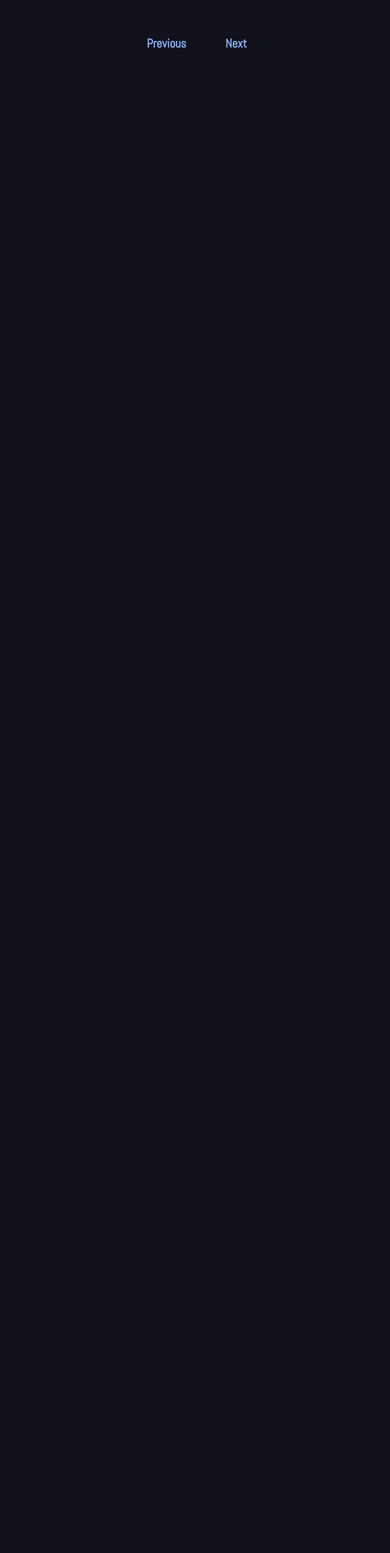
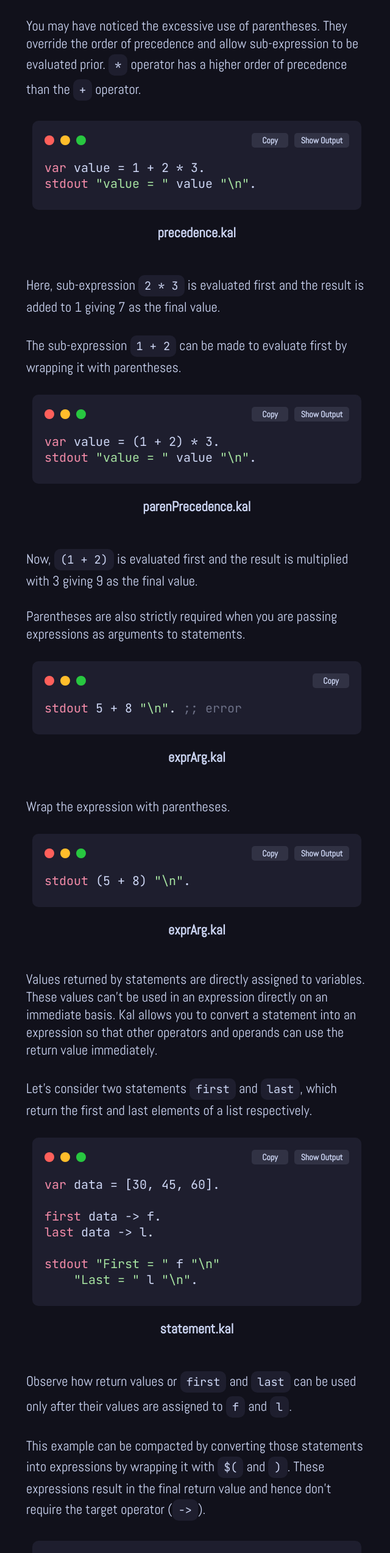
Before and after one commit to KILLinefficiency/KalWebsite, a SvelteKit app: page /docs/expressions in a window 1280 px wide. Shown: the part 7780-10326 px from the top of the page at 61% size, without its empty margins (381-1021 px from the left). Before the commit the page ends 7894 px from the top, so only its background shows below. Built offline with nearby package versions, Linux system fonts and the light colour scheme.

Commit message:
finished the expressions chapter

```diff
--- a/src/routes/docs/expressions/+page.svelte
+++ b/src/routes/docs/expressions/+page.svelte
@@ -249,4 +249,107 @@
         output={"a = 10\nb = 20\nx = 3\nvalue = 200"}
     />
 
+    You may have noticed the excessive use of parentheses.
+    They override the order of precedence and allow sub-expression to be evaluated prior.
+
+    <Fence>*</Fence> operator has a higher order of precedence than the <Fence>+</Fence> operator.
+
+    <Code
+        lang="kal"
+        caption="precedence.kal"
+        code={[
+            "var value = 1 + 2 * 3.",
+            "stdout \"value = \" value \"\\n\"."
+        ]}
+        output={"value = 7"}
+    />
+
+    Here, sub-expression <Fence>2 * 3</Fence> is evaluated first and the result is added to 1 giving 7 as the final value.
+
+    <br /><br />
+    The sub-expression <Fence>1 + 2</Fence> can be made to evaluate first by wrapping it with parentheses.
+
+    <Code
+        lang="kal"
+        caption="parenPrecedence.kal"
+        code={[
+            "var value = (1 + 2) * 3.",
+            "stdout \"value = \" value \"\\n\"."
+        ]}
+        output={"value = 9"}
+    />
+
+    Now, <Fence>(1 + 2)</Fence> is evaluated first and the result is multiplied with 3 giving 9 as the final value.
+
+    <br /><br />
+    Parentheses are also strictly required when you are passing expressions as arguments to statements.
+
+    <Code
+        lang="kal"
+        caption="exprArg.kal"
+        code={[
+            "stdout 5 + 8 \"\\n\". ;; error"
+        ]}
+    />
+
+    Wrap the expression with parentheses.
+
+    <Code
+        lang="kal"
+        caption="exprArg.kal"
+        code={[
+            "stdout (5 + 8) \"\\n\"."
+        ]}
+        output={"13"}
+    />
+
+    Values returned by statements are directly assigned to variables.
+    These values can't be used in an expression directly on an immediate basis.
+    Kal allows you to convert a statement into an expression so that other operators and operands can use the return value immediately.
+
+    <br /><br />
+    Let's consider two statements <Fence>first</Fence> and <Fence>last</Fence>, which return the first and last elements of a list respectively.
+
+    <Code
+        lang="kal"
+        caption="statement.kal"
+        code={[
+            "var data = [30, 45, 60].\n",
+            "first data -> f.",
+            "last data -> l.\n",
+            "stdout \"First = \" f \"\\n\"",
+            "    \"Last = \" l \"\\n\"."
+        ]}
+        output={"First = 30\nLast = 60"}
+    />
+
+    Observe how return values or <Fence>first</Fence> and <Fence>last</Fence> can be used only after their values are assigned to <Fence>f</Fence> and <Fence>l</Fence>.
+
+    <br /><br />
+    This example can be compacted by converting those statements into expressions by wrapping it with <Fence>$(</Fence> and <Fence>)</Fence>. These expressions result in the final return value and hence don't require the target operator (<Fence>{"->"}</Fence>).
+
+    <Code
+        lang="kal"
+        caption="statementExpr.kal"
+        code={[
+            "var data = [30, 45, 60].\n",
+            "stdout",
+            "    \"First = \" $(first data) \"\\n\"",
+            "    \"Last = \" $(last data) \"\\n\".",
+        ]}
+        output={"First = 30\nLast = 60"}
+    />
+
+    These expressions can used as a part of a larger expression.
+
+    <Code
+        lang="kal"
+        caption="statementExprComplex.kal"
+        code={[
+            "var data = [30, 45, 60].\n",
+            "var sum = $(first data) + $(last data).\n",
+            "stdout \"Sum = \" sum \"\\n\"."
+        ]}
+        output={"Sum = 90"}
+    />
 </Content>
```
Also changed, not shown: src/lib/utils/syntax.svelte.js.
